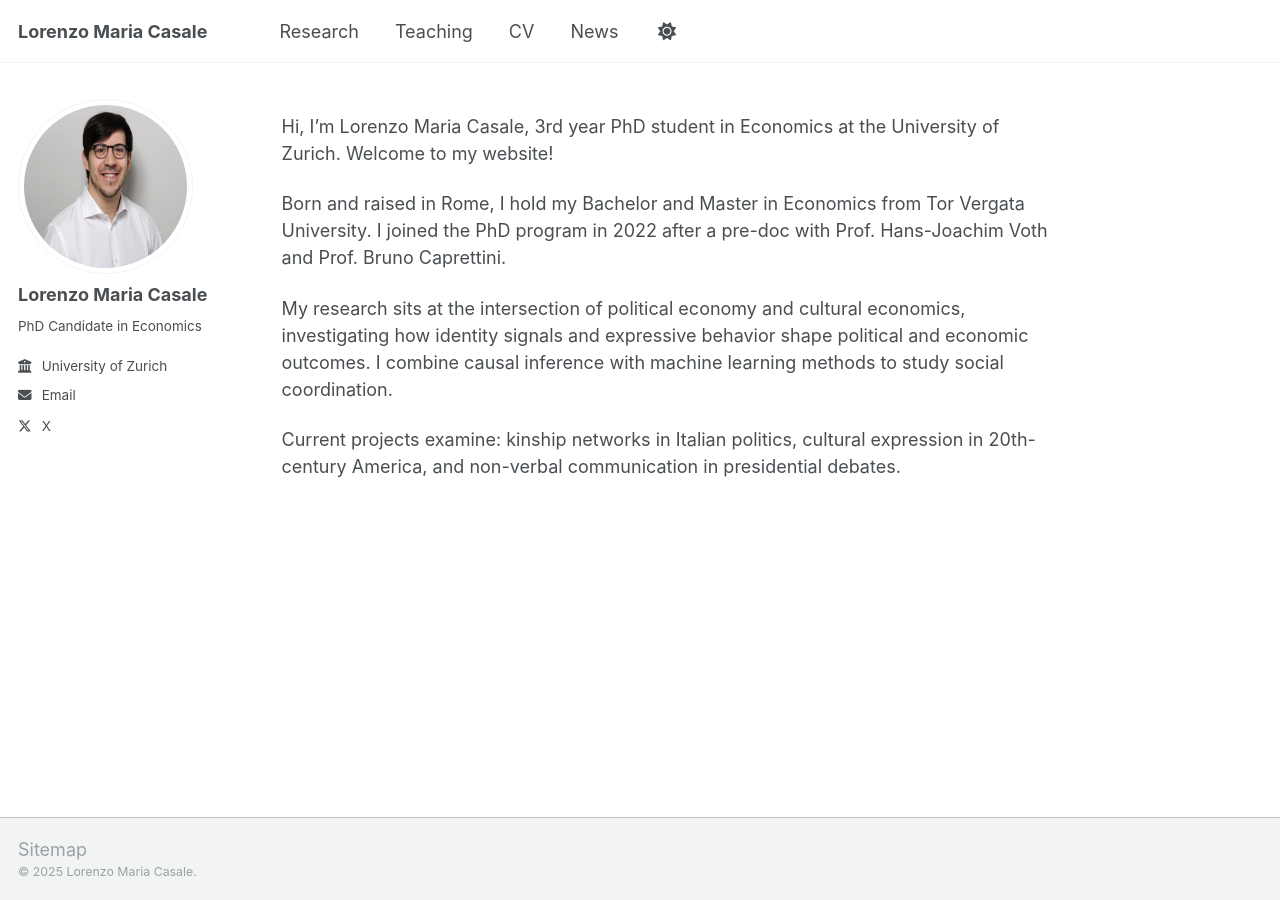
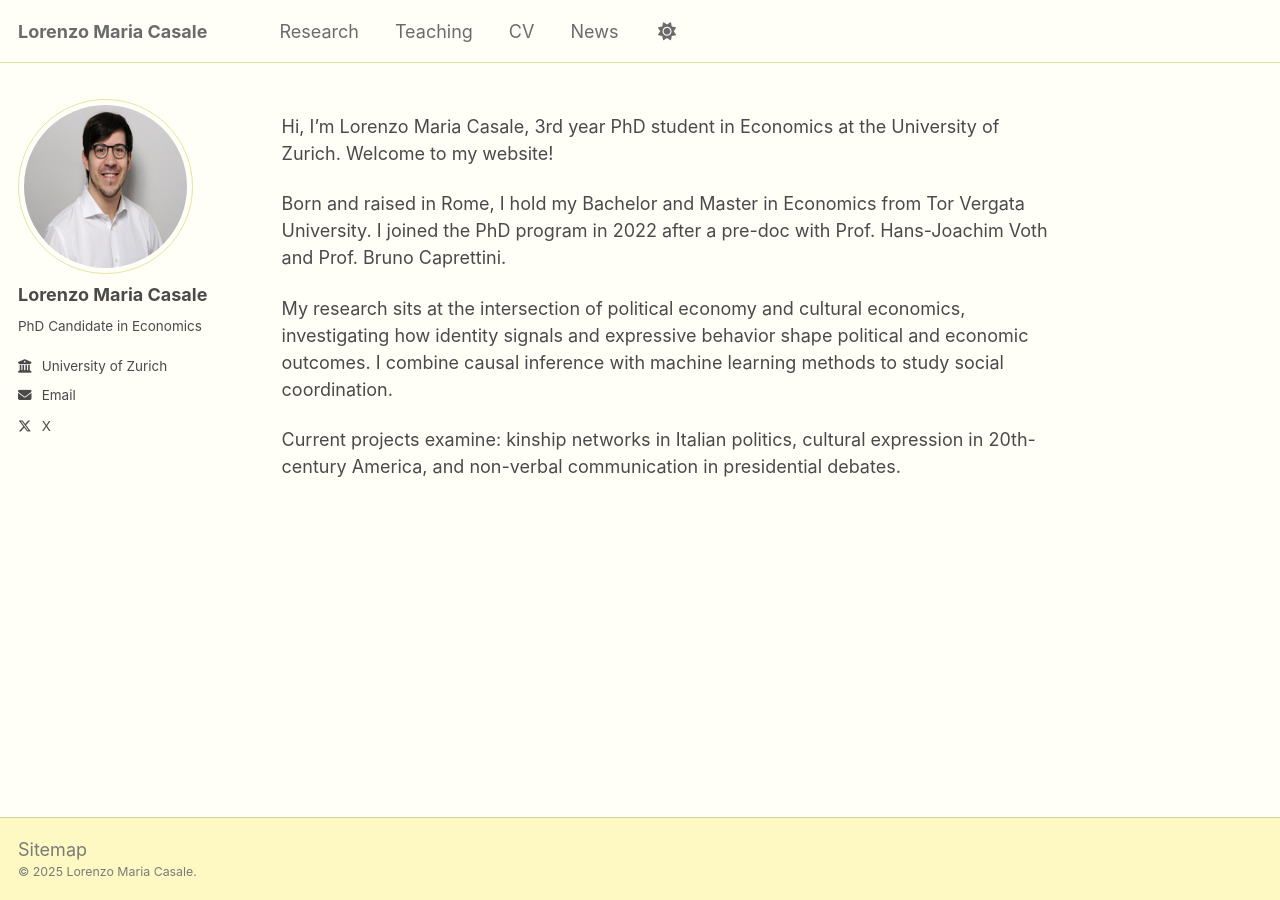
Before and after one commit to lorenzomariacasale/lorenzomariacasale.github.io, a Jekyll site: the page built from _pages/about.md, in a window 1280 px wide. Built offline with Jekyll 4.4.1, drawn with Linux system fonts in a browser that asks for light colours.

Commit message:
First Trial Theme Color

```diff
--- a/_sass/theme/_dark.scss
+++ b/_sass/theme/_dark.scss
@@ -35,20 +35,20 @@ $sidebar-screen-min-width   : 1024px;
 
 /* Dark theme for the site */
 html[data-theme="dark"] {
-    --global-base-color                 : #{$background};
-    --global-bg-color                   : #{$background};
-    --global-footer-bg-color            : #{$background};
-    --global-border-color               : #{$light-gray};
-    --global-dark-border-color          : #{$background-light};
-    --global-code-background-color      : #fafafa;
-    --global-code-text-color            : #{$darker-gray};
-    --global-fig-caption-color          : #{$light-gray};
-    --global-link-color                 : #{$link};
-    --global-link-color-hover           : #{$link-dark};
-    --global-link-color-visited         : #{$link-light};
-    --global-masthead-link-color        : #{$text};
-    --global-masthead-link-color-hover  : #{$background-light};
-    --global-text-color                 : #{$text};
-    --global-text-color-light           : #{$light-gray};
-    --global-thead-color                : #{$background-lighter};
+    --global-base-color                 : #2c3e87;
+    --global-bg-color                   : #1e2a5e;
+    --global-footer-bg-color            : #243168;
+    --global-border-color               : #4a5ba3;
+    --global-dark-border-color          : #3d4e95;
+    --global-code-background-color      : #364080;
+    --global-code-text-color            : #e6e9ff;
+    --global-fig-caption-color          : #b8c5ff;
+    --global-link-color                 : #7eb3ff;
+    --global-link-color-hover           : #9cc7ff;
+    --global-link-color-visited         : #b3d1ff;
+    --global-masthead-link-color        : #ffffff;
+    --global-masthead-link-color-hover  : #d6e3ff;
+    --global-text-color                 : #ffffff;
+    --global-text-color-light           : #b8c5ff;
+    --global-thead-color                : #364080;
 }
--- a/_sass/theme/_default.scss
+++ b/_sass/theme/_default.scss
@@ -28,20 +28,20 @@ $sidebar-screen-min-width   : 1024px;
 
 /* Default light theme for the site */
 :root {
-    --global-base-color                 : #{$gray};
-    --global-bg-color                   : #fff;
-    --global-footer-bg-color            : #f2f3f3;
-    --global-border-color               : #{$lighter-gray};
-    --global-dark-border-color          : #bdc1c4;
-    --global-code-background-color      : #fafafa;
-    --global-code-text-color            : #{$darker-gray};
-    --global-fig-caption-color          : mix(#fff,  #{$dark-gray}, 25%);
-    --global-link-color                 : #52adc8;
-    --global-link-color-hover           : mix(#000, #2f7f93, 25%);
-    --global-link-color-visited         : mix(#fff, #2f7f93, 25%);
-    --global-masthead-link-color        : #{$dark-gray};
-    --global-masthead-link-color-hover  : mix(#000, #{$gray}, 25%);
-    --global-text-color                 : #{$dark-gray};
-    --global-text-color-light           : #{$light-gray};
-    --global-thead-color                : #{$lighter-gray};
+    --global-base-color                 : #f4f2a7;
+    --global-bg-color                   : #fffef7;
+    --global-footer-bg-color            : #fef9c3;
+    --global-border-color               : #e6e3a1;
+    --global-dark-border-color          : #d4d19a;
+    --global-code-background-color      : #fefcf0;
+    --global-code-text-color            : #5a5a5a;
+    --global-fig-caption-color          : #8b8b8b;
+    --global-link-color                 : #b8860b;
+    --global-link-color-hover           : #9a7209;
+    --global-link-color-visited         : #cd853f;
+    --global-masthead-link-color        : #6b6b6b;
+    --global-masthead-link-color-hover  : #4a4a4a;
+    --global-text-color                 : #4a4a4a;
+    --global-text-color-light           : #7a7a7a;
+    --global-thead-color                : #f0ed9e;
 }
```
